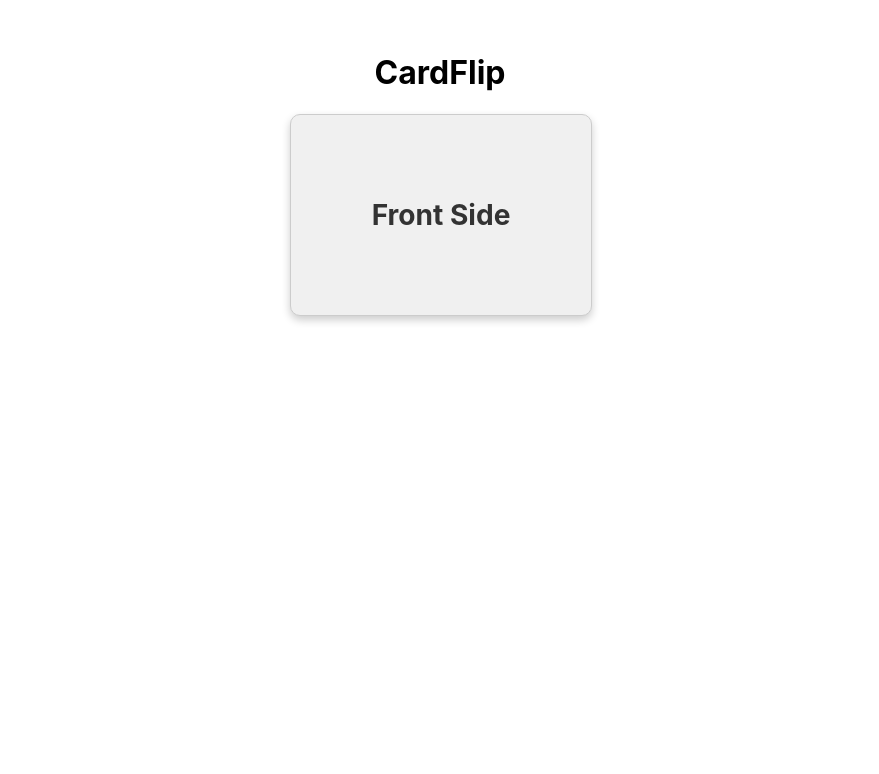
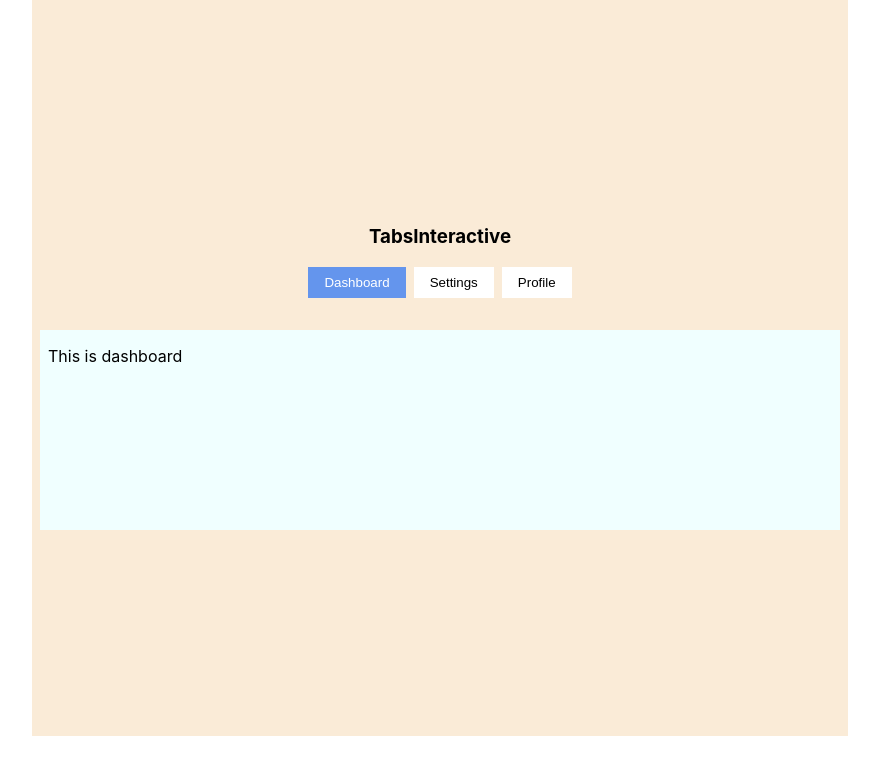
Before and after one commit to UDAY525/ui-library, a React (Create React App) app: page / in a window 1280 px wide. Shown: the top 774 px of the page, without its empty margins (200-1079 px from the left). Built offline with nearby package versions, Linux system fonts and the light colour scheme.

Commit message:
Add TabsInteractive component with keyboard navigation and styling

```diff
--- a/src/App.js
+++ b/src/App.js
@@ -17,7 +17,8 @@
 // import Form from "./components/form-validate/Form";
 // import FormCustom from "./components/form-custom-hook/FormCustom";
 // import FormZodValidate from "./components/form-zod-validation/FormZodValidate";
-import CardFlip from "./components/card-flip/card-flip";
+// import CardFlip from "./components/card-flip/card-flip";
+import TabsInteractive from "./components/tabs-interactive/TabsInteractive";
 function App() {
   return (
     <div className="App">
@@ -77,7 +78,10 @@ function App() {
       {/* <FormZodValidate /> */}
 
       {/* Card flip animation */}
-      <CardFlip />
+      {/* <CardFlip /> */}
+
+      {/* Tabs interactive keyboard */}
+      <TabsInteractive />
     </div>
   );
 }
--- /dev/null
+++ b/src/components/tabs-interactive/TabsInteractive.js
@@ -0,0 +1,41 @@
+import React, { useEffect, useState } from "react";
+import "./style.css";
+const TabsInteractive = () => {
+  const tabsConfig = [
+    { id: "1", name: "Dashboard", content: "This is dashboard" },
+    { id: "2", name: "Settings", content: "This is settings" },
+    { id: "3", name: "Profile", content: "This is profile" },
+  ];
+  const [activeTab, setActiveTab] = useState(0);
+
+  useEffect(() => {
+    const handleKeyDown = (e) => {
+      if (e.key === "Tab") {
+        e.preventDefault();
+        setActiveTab((prev) => (prev + 1) % tabsConfig.length);
+      }
+    };
+    window.addEventListener("keydown", handleKeyDown);
+  }, [tabsConfig.length]);
+
+  return (
+    <div className="tabs-outer-container">
+      <h3>TabsInteractive</h3>
+      <div className="tabs-btns-nav">
+        {tabsConfig.map((tab, index) => (
+          <button
+            tabIndex={0}
+            className={`${activeTab === index ? "active" : ""}`}
+            key={index}
+            onClick={() => setActiveTab(index)}
+          >
+            {tab.name}
+          </button>
+        ))}
+      </div>
+      <div className="tab-content">{tabsConfig[activeTab].content}</div>
+    </div>
+  );
+};
+
+export default TabsInteractive;
--- /dev/null
+++ b/src/components/tabs-interactive/style.css
@@ -0,0 +1,38 @@
+.tabs-outer-container {
+    width: min(90%, 800px);
+    padding: 0.5rem;
+    height: min(90vh, 800px);
+    background-color: antiquewhite;
+    margin: auto;
+    display: flex;
+    flex-direction: column;
+    justify-content: center;
+    align-items: center;
+    .tabs-btns-nav {
+        display: flex;
+        justify-content: start;
+        align-items: center;
+        column-gap: 8px;
+        button {
+            background-color: white;
+            border: none;
+            padding: 0.5rem 1rem;
+            &:hover {
+                background-color: aquamarine;
+                transition: all 0.5s ease-in-out;
+            }
+            &.active {
+                background-color: cornflowerblue;
+                color: white;
+            }
+        }
+    }
+    .tab-content {
+        margin-top: 2rem;
+        background-color: azure;
+        width: 100%;
+        padding: 1rem 0.5rem;
+        box-sizing: border-box;
+        min-height: 200px;
+    }
+}
```
